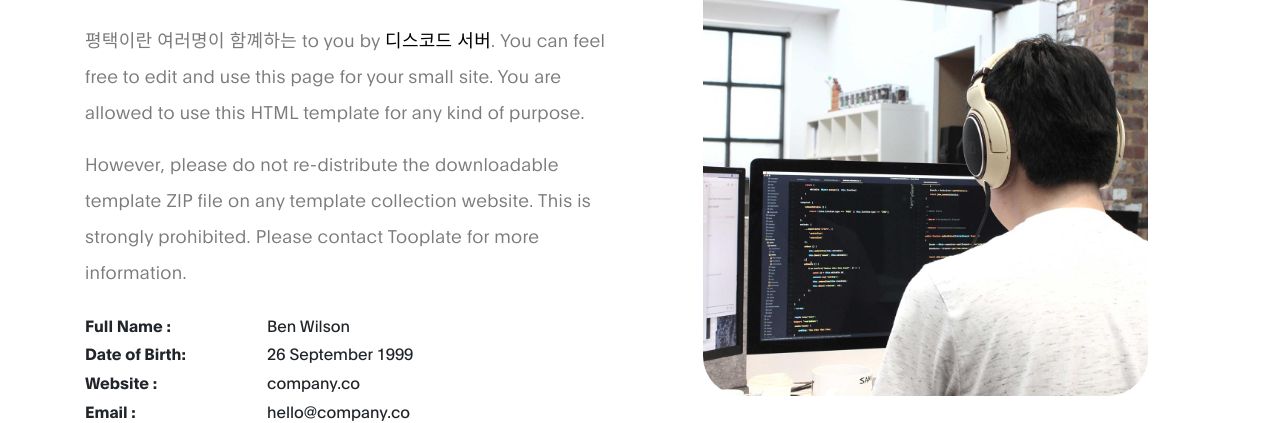
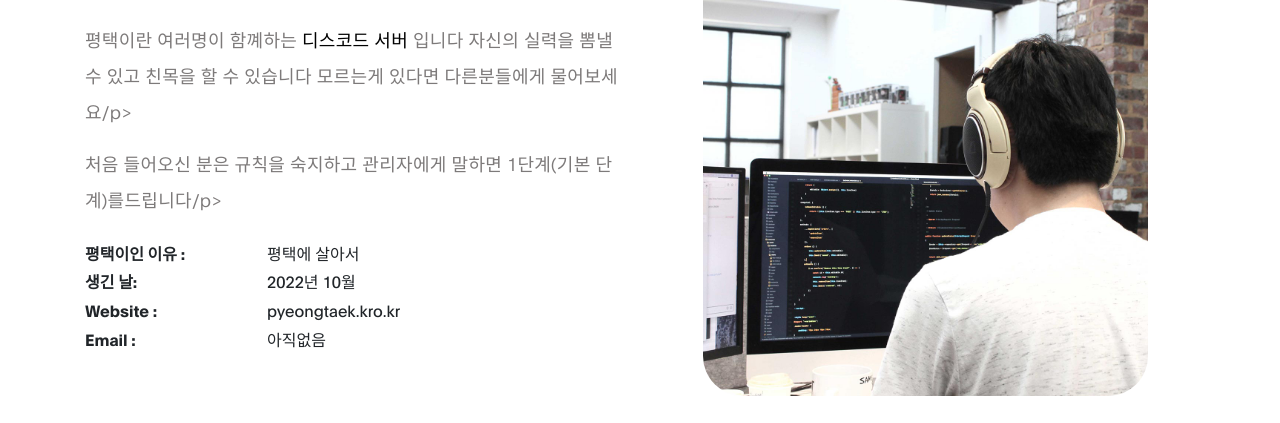
Before and after one commit to 1020NEVERMIND/1020NEVERMIND.github.io, a plain HTML site: page index.html in a window 1280 px wide. Shown: the part 385-808 px from the top of the page. Drawn offline with Linux system fonts and the light colour scheme.

Commit message:
Update index.html

```diff
--- a/index.html
+++ b/index.html
@@ -100,18 +100,18 @@ https://www.tooplate.com/view/2120-ben-resume
                 <div class="col-lg-6 col-md-6 col-12">
                     <h3 class="mb-4">평택이가 무엇인가요?</h3>
 
-                    <p>평택이란 여러명이 함꼐하는 to you by <a rel="nofollow" href="https://pyeongtaek.kro.kr" target="_parent">디스코드 서버</a>. You can feel free to edit and use this page for your small site. You are allowed to use this HTML template for any kind of purpose.</p>
+                    <p>평택이란 여러명이 함꼐하는 <a rel="nofollow" href="https://pyeongtaek.kro.kr" target="_parent">디스코드 서버</a> 입니다 자신의 실력을 뽐낼 수 있고 친목을 할 수 있습니다 모르는게 있다면 다른분들에게 물어보세요/p>
 
-                    <p>However, please do not re-distribute the downloadable template ZIP file on any template collection website. This is strongly prohibited. Please contact Tooplate for more information.</p>
+                    <p>처음 들어오신 분은 규칙을 숙지하고 관리자에게 말하면 1단계(기본 단계)를드립니다/p>
 
                     <ul class="mt-4 mb-5 mb-lg-0 profile-list list-unstyled">
-                        <li><strong>Full Name :</strong> Ben Wilson </li>
+                        <li><strong>평택이인 이유 :</strong> 평택에 살아서 </li>
 
-                        <li><strong>Date of Birth:</strong> 26 September 1999</li>
+                        <li><strong>생긴 날:</strong> 2022년 10월 </li>
 
-                        <li><strong>Website :</strong> company.co</li>
+                        <li><strong>Website :</strong> pyeongtaek.kro.kr</li>
 
-                        <li><strong>Email :</strong> hello@company.co</li>
+                        <li><strong>Email :</strong> 아직없음</li>
                     </ul>
                 </div>
 
```
